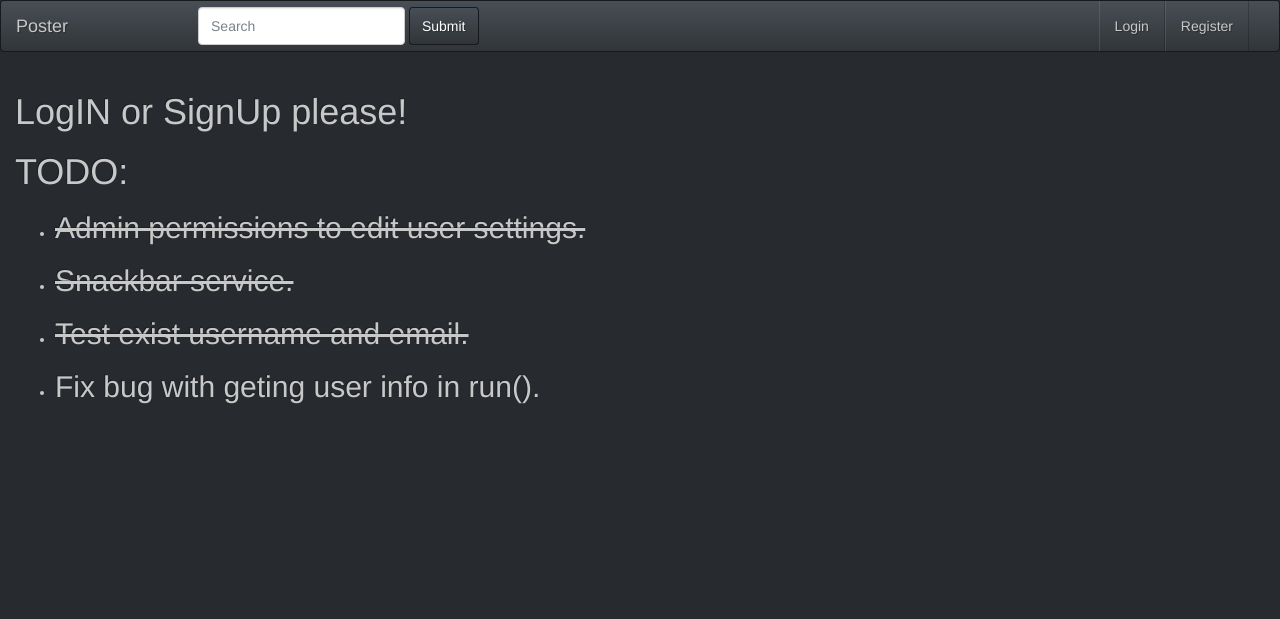
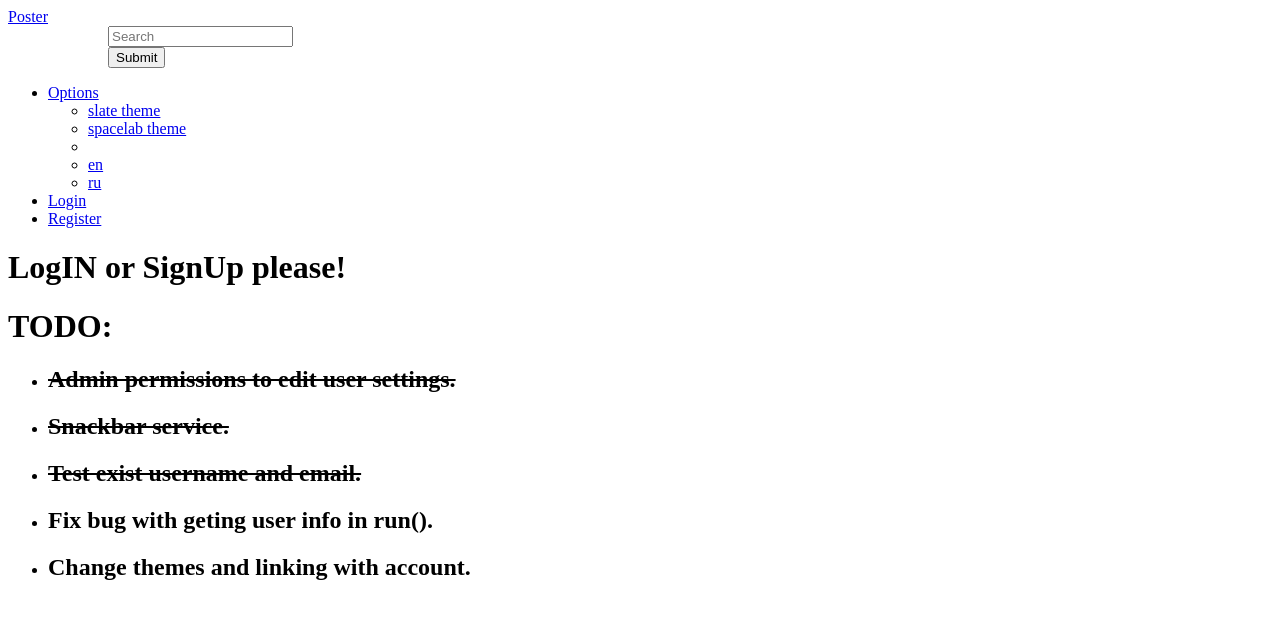
Before and after one commit to wolf-ik/poster, a Django app: page / in a window 1280 px wide. Shown: the top 619 px of the page. Run offline with Django 3.2, Linux system fonts and the light colour scheme; some libraries are stand-ins or nearby versions.

Commit message:
+change panel for lang&theme, update auth

```diff
--- a/authentication/models.py
+++ b/authentication/models.py
@@ -31,6 +31,9 @@
 class Account(AbstractBaseUser):
     email = models.EmailField(max_length=80, unique=True)
     username = models.CharField(max_length=40, unique=True)
+
+    theme = models.CharField(max_length=40, default='slate')
+    language = models.CharField(max_length=10, default='en')
 
     first_name = models.CharField(max_length=40, blank=True)
     last_name = models.CharField(max_length=40, blank=True)
--- a/authentication/serializers.py
+++ b/authentication/serializers.py
@@ -13,7 +13,8 @@
         model = Account
         fields = ('id', 'email', 'username', 'created_at', 'updated_at',
                   'first_name', 'last_name', 'description', 'interests',
-                  'best_quote','is_admin' , 'password', 'confirm_password',)
+                  'best_quote','is_admin' , 'password', 'confirm_password',
+                  'theme', 'language',)
         read_only_fields = ('created_at', 'updated_at',)
 
     def create(self, validated_data):
@@ -26,6 +27,8 @@
         instance.description = validated_data.get('description', instance.description)
         instance.interests = validated_data.get('interests', instance.interests)
         instance.best_quote = validated_data.get('best_quote', instance.best_quote)
+        instance.theme = validated_data.get('theme', instance.theme)
+        instance.language = validated_data.get('language', instance.language)
 
         instance.save()
 
--- a/static/js/accounts/controllers/account-settings.controller.js
+++ b/static/js/accounts/controllers/account-settings.controller.js
@@ -14,6 +14,8 @@
     $scope.update = update;
     $scope.account = undefined;
     $scope.username = $stateParams.username;
+
+
 
     activate();
 
@@ -56,6 +58,9 @@
       Account.update($scope.username, $scope.account).then(accountSuccessFn, accountErrorFn);
 
       function accountSuccessFn(data, status, headers, config) {
+        if ($scope.username === Authentication.getAuthenticatedAccount().username)
+          Authentication.setAuthenticatedAccount(data.data);
+        window.location = '/';
         Snackbar.show('Account has been updated.');
       }
 
--- a/static/js/accounts/services/account.service.js
+++ b/static/js/accounts/services/account.service.js
@@ -10,20 +10,25 @@
   function Account($http, Authentication) {
 
     var Account = {
+      isAccountOwner: isAccountOwner,
       isAccountOwnerOrAdmin: isAccountOwnerOrAdmin,
       destroy: destroy,
       get: get,
       update: update,
+      partial_update: partial_update,
     };
 
     return Account;
 
     /////////////////////
 
+    function isAccountOwner(username) {
+      if (!Authentication.isAuthenticated()) return false;
+      return Authentication.getAuthenticatedAccount().username === username;
+    }
+
     function isAccountOwnerOrAdmin(username) {
-      if (!Authentication.isAuthenticated()) return false;
-      var authUser = Authentication.getAuthenticatedAccount();
-      return authUser.username === username || authUser.is_admin
+      return isAccountOwner(username) || Authentication.getAuthenticatedAccount().is_admin;
     }
 
     function destroy(username) {
@@ -38,5 +43,9 @@
     function update(username, account) {
       return $http.put('/api/v1/accounts/' + username + '/', account);
     }
+
+    function partial_update(username, account) {
+      return $http.patch('/api/v1/accounts/' + username + '/', account);
+    }
   }
 })();
--- a/static/js/authentication/services/authentication.service.js
+++ b/static/js/authentication/services/authentication.service.js
@@ -5,12 +5,12 @@
     .module('poster.authentication.services')
     .factory('Authentication', Authentication);
 
-  Authentication.$inject = ['$http', '$rootScope', '$state', 'Snackbar'];
+  Authentication.$inject = ['$http', '$cookies', 'Snackbar'];
 
-  function Authentication($http, $rootScope, $state, Snackbar) {
+  function Authentication($http, $cookies, Snackbar) {
 
     var Authentication = {
-      getAuthenticatedAccountFromServer: getAuthenticatedAccountFromServer,
+      //getAuthenticatedAccountFromServer: getAuthenticatedAccountFromServer,
       getAuthenticatedAccount: getAuthenticatedAccount,
       isAuthenticated: isAuthenticated,
       setAuthenticatedAccount: setAuthenticatedAccount,
@@ -24,44 +24,43 @@
 
     ///////////////////
 
-    function getAuthenticatedAccountFromServer() {
-      $http.get('/api/v1/auth/session/').then(sessionSuccessFn, sessionErrorFn);
+    //function getAuthenticatedAccountFromServer() {
+    //  $http.get('/api/v1/auth/session/').then(sessionSuccessFn, sessionErrorFn);
+    //
+    //  function sessionSuccessFn(data, status, headers, config) {
+    //    setAuthenticatedAccount(data.data)
+    //  }
+    //
+    //  function sessionErrorFn(data, status, headers, config) {
+    //    setAuthenticatedAccount(null)
+    //  }
+    //}
 
-      function sessionSuccessFn(data, status, headers, config) {
-        setAuthenticatedAccount(data.data)
-        //$state.go('app');
+    function getAuthenticatedAccount() {
+      if (!$cookies.get("authenticatedAccount")) {
+        return;
       }
 
-      function sessionErrorFn(data, status, headers, config) {
-        setAuthenticatedAccount(null)
-      }
-    }
-
-    function getAuthenticatedAccount() {
-      //if (!$cookies.get("authenticatedAccount")) {
-      //  return;
-      //}
-      //
-      //return JSON.parse($cookies.get("authenticatedAccount"));
-      return $rootScope.user;
+      return JSON.parse($cookies.get("authenticatedAccount"));
+      //return $rootScope.user;
     }
 
 
     function isAuthenticated() {
-      //return !!$cookies.get("authenticatedAccount");
-      return !!$rootScope.user;
+      return !!$cookies.get("authenticatedAccount");
+      //return !!$rootScope.user;
     }
 
     function setAuthenticatedAccount(account) {
       //$cookies.authenticatedAccount = JSON.stringify(account); THIS SHIT DON'T WORKING, HATE THIS
-      //$cookies.put("authenticatedAccount", JSON.stringify(account));
-       $rootScope.user = account;
+      $cookies.put("authenticatedAccount", JSON.stringify(account));
+      // $rootScope.user = account;
     }
 
     function unauthenticate() {
       //delete $cookies.authenticatedAccount;
-      //$cookies.remove("authenticatedAccount");
-      $rootScope.user = null;
+      $cookies.remove("authenticatedAccount");
+      //$rootScope.user = null;
     }
 
     function login(email, password) {
--- a/static/js/layout/controllers/navbar.controller.js
+++ b/static/js/layout/controllers/navbar.controller.js
@@ -5,12 +5,39 @@
     .module('poster.layout.controllers')
     .controller('NavbarController', NavbarController);
 
-  NavbarController.$inject = ['$scope', 'Authentication'];
+  NavbarController.$inject = ['$scope', 'Authentication', 'Account', 'Snackbar'];
 
-  function NavbarController($scope, Authentication) {
+  function NavbarController($scope, Authentication, Account, Snackbar) {
     $scope.isAuthenticated = Authentication.isAuthenticated;
     $scope.account = Authentication.getAuthenticatedAccount();
     $scope.logout = logout;
+    $scope.changeTheme = changeTheme;
+    $scope.changeLanguage = changeLanguage;
+    $scope.themes = ['slate', 'spacelab'];
+    $scope.languages = ['en', 'ru'];
+
+    function changeTheme(theme) {
+      $scope.account.theme = theme;
+      Account.partial_update($scope.account.username, {
+        'theme': theme,
+      }).then(successUpdateFn, errorUpdateFn);
+
+    }
+
+    function changeLanguage(language) {
+      $scope.account.language = language;
+      Account.partial_update($scope.account.username, {
+        'language': language,
+      }).then(successUpdateFn, errorUpdateFn);
+    }
+
+    function successUpdateFn(data, status, headers, config) {
+      Authentication.setAuthenticatedAccount(data.data);
+    }
+
+    function errorUpdateFn(data, status, headers, config) {
+      Snackbar.show(JSON.stringify(data.data));
+    }
 
     function logout() {
       Authentication.logout();
--- a/static/js/poster.js
+++ b/static/js/poster.js
@@ -24,7 +24,7 @@
     run.$inject = ['$http', 'Authentication'];
 
     function run($http, Authentication) {
-        Authentication.getAuthenticatedAccountFromServer();
+        //Authentication.getAuthenticatedAccountFromServer();
         $http.defaults.xsrfHeaderName = 'X-CSRFToken';
         $http.defaults.xsrfCookieName = 'csrftoken';
     }
--- a/static/templates/layout/index.html
+++ b/static/templates/layout/index.html
@@ -8,4 +8,5 @@
     <li><strike><h2>Snackbar service.</h2></strike></li>
     <li><strike><h2>Test exist username and email.</h2></strike></li>
     <li><h2>Fix bug with geting user info in run().</h2></li>
+    <li><h2>Change themes and linking with account.</h2></li>
 </ul>
--- a/static/templates/layout/navbar.html
+++ b/static/templates/layout/navbar.html
@@ -1,3 +1,5 @@
+<link rel="stylesheet" type="text/css" ng-href='/static/themes/{{ account.theme }}.css' ng-show="isAuthenticated()"/>
+
 <nav class="navbar navbar-default" role="navigation">
   <div class="container-fluid">
     <div class="navbar-header">
@@ -13,6 +15,15 @@
 
       <div class="collapse navbar-collapse" id="we-are-borg-navbar">
           <ul class="nav navbar-nav pull-right">
+
+          <li class="dropdown">
+          <a href="#" class="dropdown-toggle" data-toggle="dropdown" role="button" aria-expanded="false">Options <span class="caret"></span></a>
+          <ul class="dropdown-menu" role="menu">
+              <li ng-repeat="theme in themes"><a href="#" ng-click="changeTheme(theme)">{{ theme }} theme</a></li>
+            <li class="divider"></li>
+              <li ng-repeat="language in languages"><a href="#" ng-click="changeLanguage(language)">{{ language }}</a></li>
+          </ul>
+
               <li ng-show="isAuthenticated()"><a ui-sref="app.accounts.detail({username: account.username})">My profile</a></li>
               <li ng-show="isAuthenticated()"><a href="javascript:void(0)" ng-click="logout()">Logout</a></li>
               <li ng-show="!isAuthenticated()"><a ui-sref="app.login">Login</a></li>
--- a/templates/stylesheets.html
+++ b/templates/stylesheets.html
@@ -3,7 +3,7 @@
 
 {% compress css %}
 {#    <link rel="stylesheet" type="text/css" href="{% static 'bower_components/bootstrap/dist/css/bootstrap.css' %}" />#}
-    <link rel="stylesheet" type="text/css" href="{% static 'themes/slate.css' %}" />
+{#    <link rel="stylesheet" type="text/css" href="{% static 'themes/slate.css' %}" />#}
 {#    <link rel="stylesheet" type="text/css" href="{% static 'themes/spacelab.css' %}" />#}
     <link rel="stylesheet" type="text/css" href="{% static 'bower_components/snackbarjs/dist/snackbar.min.css' %}" />
     <link rel="stylesheet" type="text/css" href="{% static 'bower_components/snackbarjs/themes-css/material.css' %}" />
```
Also changed, not shown: authentication/migrations/0005_auto_20160212_0149.py (added).
